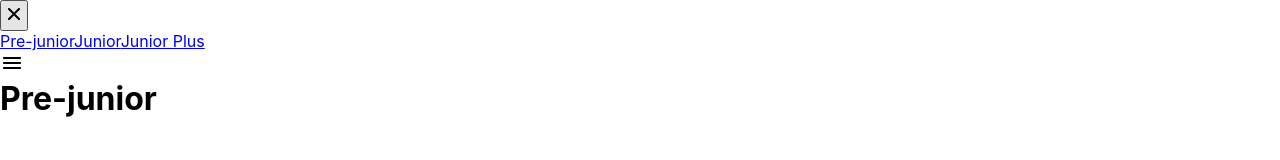
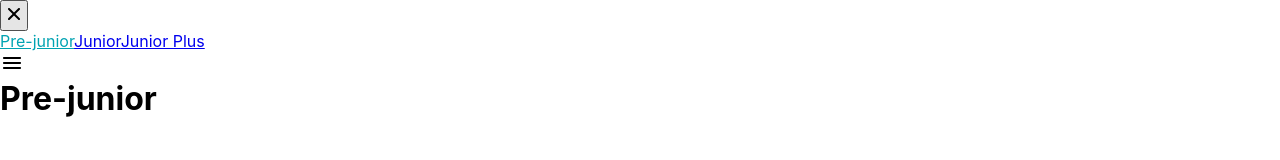
Before and after one commit to Sikstep/hwAuto, a React (Create React App) app: page /#/pre-junior in a window 1280 px wide. Shown: the top 160 px of the page. Built offline with nearby package versions, Linux system fonts and the light colour scheme.

Commit message:
AutoHW - #5 started++

```diff
--- a/src/s2-homeworks/hw05/Pages.tsx
+++ b/src/s2-homeworks/hw05/Pages.tsx
@@ -1,10 +1,9 @@
 import React from 'react'
-import { Routes, Route, Navigate } from 'react-router-dom'
+import {Navigate, Route, Routes} from 'react-router-dom'
 import Error404 from './pages/Error404'
 import PreJunior from './pages/PreJunior'
 import Junior from './pages/Junior'
 import JuniorPlus from './pages/JuniorPlus'
-import {Sidebar} from './sidebar/Sidebar';
 
 export const PATH = {
     PRE_JUNIOR: '/pre-junior',
@@ -20,7 +19,7 @@ function Pages() {
             <Routes>
                 {/*роутинг будут писать студенты*/}
                 {/*в начале мы попадаем на страницу '/' и переходим сразу на страницу /pre-junior*/}
-                <Route path={'/'} element={<PreJunior/>}/>
+                <Route path={'/'} element={<Navigate to={'/pre-junior'}/>}/>
 
                 {/*роуты для /pre-junior, /junior, /junior-plus*/}
                 <Route path={'/pre-junior'} element={<PreJunior/>}/>
--- a/src/s2-homeworks/hw05/sidebar/Sidebar.module.css
+++ b/src/s2-homeworks/hw05/sidebar/Sidebar.module.css
@@ -1,4 +1,6 @@
 .sidebar {
+    text-decoration: none;
+    color: black;
 }
 
 .sidebar.open {
@@ -8,6 +10,8 @@
 }
 
 .nav {
+    text-decoration: none;
+    color: black;
 }
 
 .nav a {
@@ -17,6 +21,8 @@
 }
 
 .nav a.active {
+    color: #00a3b2;
+    text-decoration: underline;
 }
 .close {
 }
```
